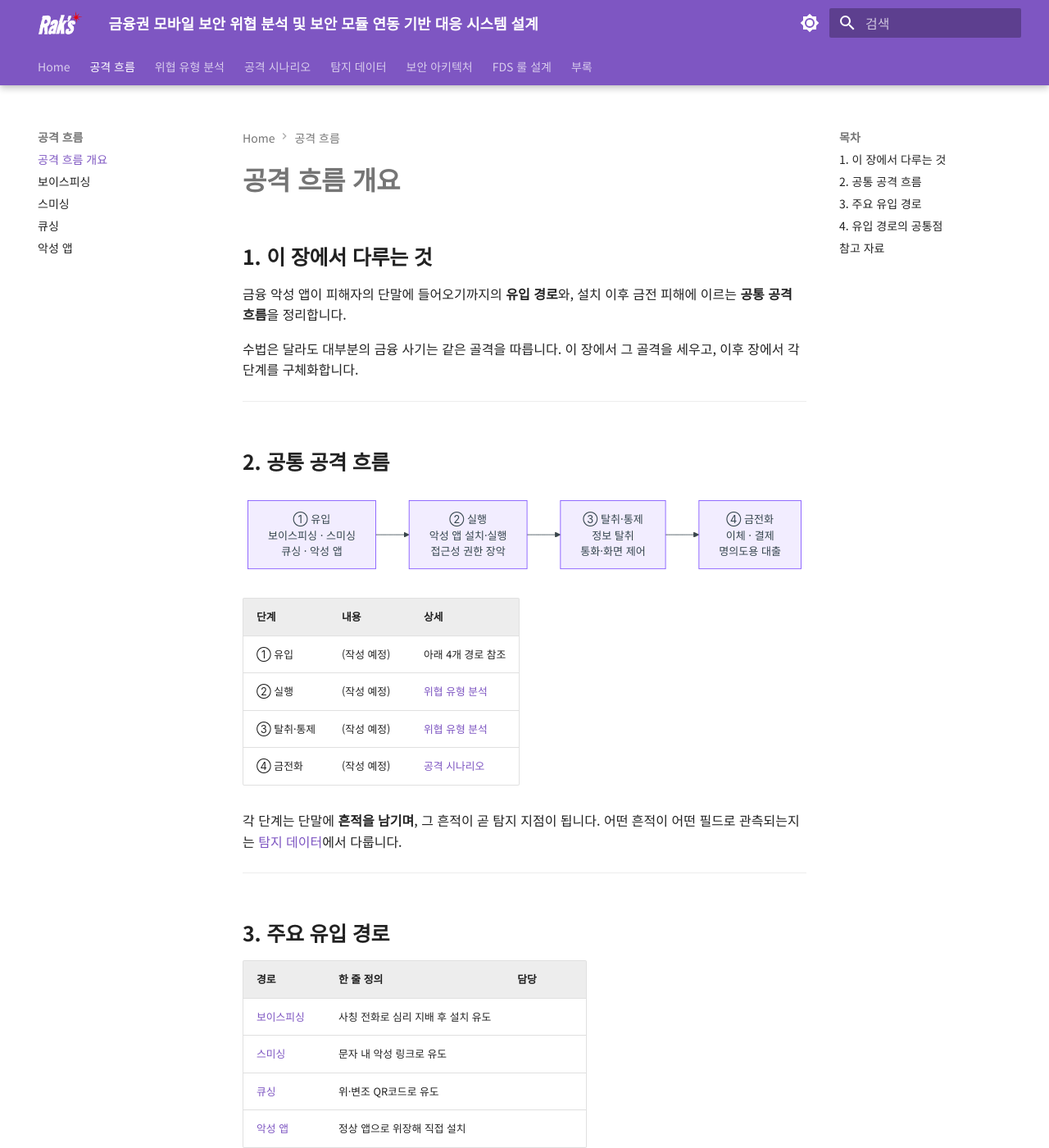
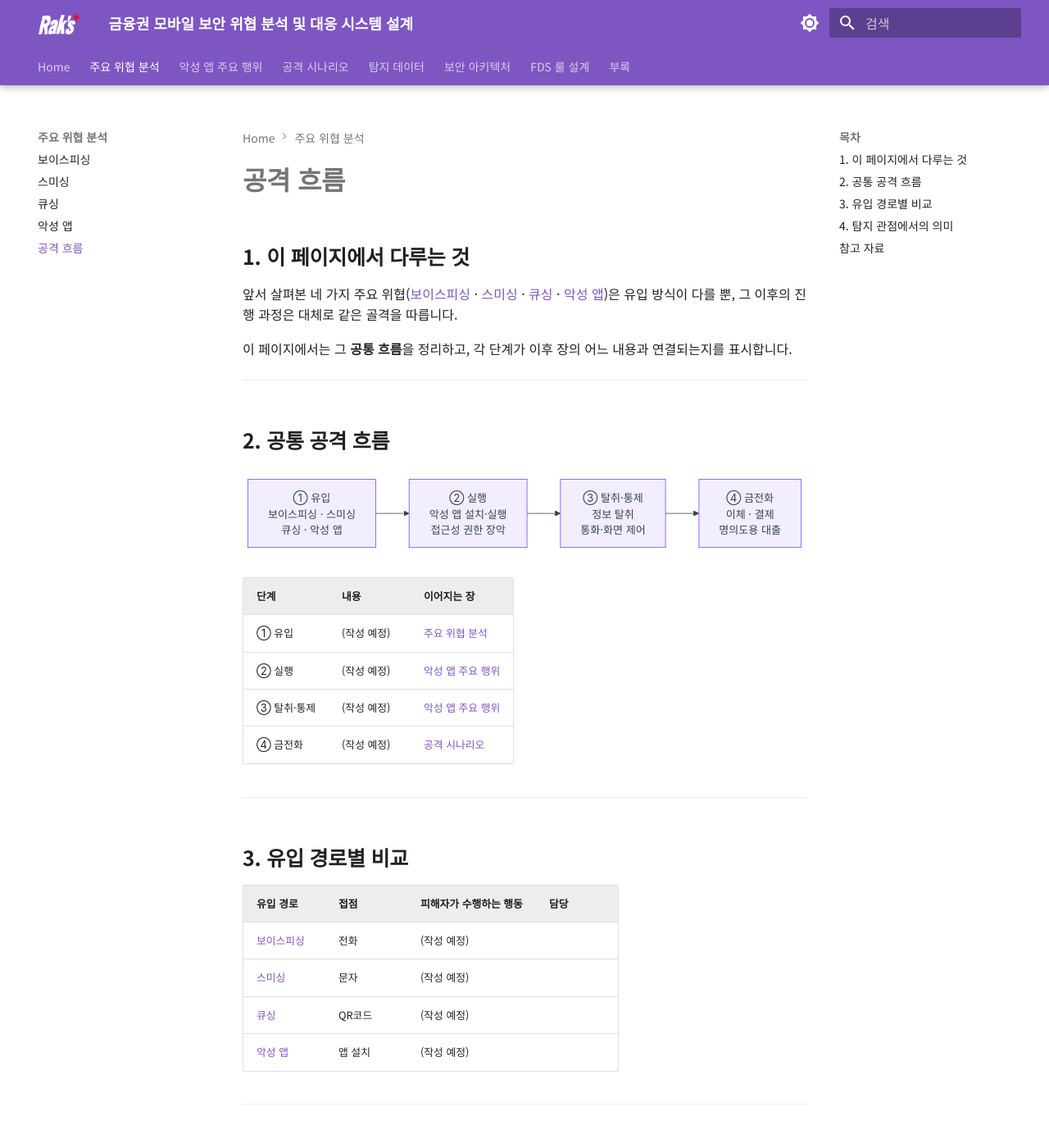
Before and after one commit to Rakkk-s/mobile-security-fds-docs, an MkDocs documentation site: the page built from docs/00-flow/overview.md, in a window 1280 px wide and 1400 px high. Shown: the whole window at 82% size. Built offline with MkDocs 1.6.1 and Material for MkDocs 9.7.7, drawn with Linux system fonts in a browser that asks for light colours; some of the changed text lies outside the part shown.

Commit message:
fix: mkdocs.yml, 페이지 수정

````diff
--- a/docs/00-flow/overview.md
+++ b/docs/00-flow/overview.md
@@ -1,12 +1,11 @@
-# 공격 흐름 개요
+# 공격 흐름
 
-## 1. 이 장에서 다루는 것
+## 1. 이 페이지에서 다루는 것
 
-금융 악성 앱이 피해자의 단말에 들어오기까지의 **유입 경로**와,
-설치 이후 금전 피해에 이르는 **공통 공격 흐름**을 정리합니다.
+앞서 살펴본 네 가지 주요 위협([보이스피싱](entry-01-voicephishing.md) · [스미싱](entry-02-smishing.md) · [큐싱](entry-03-qshing.md) · [악성 앱](entry-04-malapp.md))은
+유입 방식이 다를 뿐, 그 이후의 진행 과정은 대체로 같은 골격을 따릅니다.
 
-수법은 달라도 대부분의 금융 사기는 같은 골격을 따릅니다.
-이 장에서 그 골격을 세우고, 이후 장에서 각 단계를 구체화합니다.
+이 페이지에서는 그 **공통 흐름**을 정리하고, 각 단계가 이후 장의 어느 내용과 연결되는지를 표시합니다.
 
 ---
 
@@ -19,30 +18,30 @@ flowchart LR
     C --> D["④ 금전화<br/>이체 · 결제<br/>명의도용 대출"]
 ```
 
-| 단계 | 내용 | 상세 |
+| 단계 | 내용 | 이어지는 장 |
 | --- | --- | --- |
-| ① 유입 | (작성 예정) | 아래 4개 경로 참조 |
-| ② 실행 | (작성 예정) | [위협 유형 분석](../01-threat/overview.md) |
-| ③ 탈취·통제 | (작성 예정) | [위협 유형 분석](../01-threat/overview.md) |
-| ④ 금전화 | (작성 예정) | [공격 시나리오](../02-scenario/overview.md) |
-
-각 단계는 단말에 **흔적을 남기며**, 그 흔적이 곧 탐지 지점이 됩니다.
-어떤 흔적이 어떤 필드로 관측되는지는 [탐지 데이터](../03-detection/overview.md)에서 다룹니다.
+| ① 유입 | (작성 예정) | [주요 위협 분석](entry-01-voicephishing.md) |
+| ② 실행 | (작성 예정) | [악성 앱 주요 행위](../01-threat/type-01-loader.md) |
+| ③ 탈취·통제 | (작성 예정) | [악성 앱 주요 행위](../01-threat/type-01-loader.md) |
+| ④ 금전화 | (작성 예정) | [공격 시나리오](../02-scenario/scenario-01-card-cancel.md) |
 
 ---
 
-## 3. 주요 유입 경로
+## 3. 유입 경로별 비교
 
-| 경로 | 한 줄 정의 | 담당 |
-| --- | --- | --- |
-| [보이스피싱](entry-01-voicephishing.md) | 사칭 전화로 심리 지배 후 설치 유도 | |
-| [스미싱](entry-02-smishing.md) | 문자 내 악성 링크로 유도 | |
-| [큐싱](entry-03-qshing.md) | 위·변조 QR코드로 유도 | |
-| [악성 앱](entry-04-malapp.md) | 정상 앱으로 위장해 직접 설치 | |
+| 유입 경로 | 접점 | 피해자가 수행하는 행동 | 담당 |
+| --- | --- | --- | --- |
+| [보이스피싱](entry-01-voicephishing.md) | 전화 | (작성 예정) | |
+| [스미싱](entry-02-smishing.md) | 문자 | (작성 예정) | |
+| [큐싱](entry-03-qshing.md) | QR코드 | (작성 예정) | |
+| [악성 앱](entry-04-malapp.md) | 앱 설치 | (작성 예정) | |
 
 ---
 
-## 4. 유입 경로의 공통점
+## 4. 탐지 관점에서의 의미
+
+각 단계는 단말에 **흔적을 남기며**, 그 흔적이 곧 탐지 지점이 됩니다.
+어떤 흔적이 어떤 필드로 관측되는지는 [탐지 데이터](../03-detection/api-01-deviceinfo.md)에서 다룹니다.
 
 (작성 예정)
 
--- a/docs/01-threat/overview.md
+++ /dev/null
@@ -1,35 +0,0 @@
-# 위협 분석 개요
-
-## 1. 이 장에서 다루는 것
-
-(작성 예정)
-
----
-
-## 2. 악성 행위 유형
-
-| 유형 | 한 줄 정의 | 담당 |
-| --- | --- | --- |
-| [로더·드로퍼·다운로더형](type-01-loader.md) | (작성 예정) | |
-| [개인·단말정보 탈취형](type-02-deviceinfo.md) | (작성 예정) | |
-| [금융·인증정보 탈취형](type-03-credential.md) | (작성 예정) | |
-| [통화·문자 제어형](type-04-callcontrol.md) | (작성 예정) | |
-| [원격제어·화면감시형](type-05-remotecontrol.md) | (작성 예정) | |
-
----
-
-## 3. 공통 공격 흐름
-
-(작성 예정)
-
----
-
-## 4. 용어 정리 방침
-
-전체 용어는 [부록 · 용어 정리](../99-appendix/glossary.md)를 참고하세요.
-
----
-
-## 참고 자료
-
-- (작성 예정)
--- a/docs/02-scenario/overview.md
+++ /dev/null
@@ -1,44 +0,0 @@
-# 시나리오 구성
-
-## 1. 왜 시나리오 단위인가
-
-(작성 예정)
-
----
-
-## 2. 시나리오 목록
-
-| # | 시나리오 | 주 유입 경로 | 사용된 악성 유형 | 담당 | 상태 |
-| --- | --- | --- | --- | --- | --- |
-| 01 | [카드사 부정결제 취소](scenario-01-card-cancel.md) | | | | 작성 예정 |
-| 02 | [기관 사칭 전화 가로채기](scenario-02-forcecall.md) | | | | 작성 예정 |
-| 03 | [대출 사칭 원격제어](scenario-03-remotecontrol.md) | | | | 작성 예정 |
-| 04 | [NFC 릴레이 결제](scenario-04-nfc-relay.md) | | | | 작성 예정 |
-
----
-
-## 3. 시나리오 작성 규격
-
-모든 시나리오 페이지는 다음 구조를 따릅니다.
-
-| 절 | 내용 |
-| --- | --- |
-| 1. 시나리오 설명 | 무엇이 일어나는지 한 문단으로 요약 |
-| 2. 공격 흐름 | 번호가 매겨진 단계별 서술 + 다이어그램 |
-| 3. 피해자의 인식과 실제 동작 | 두 열 대조표 |
-| 4. 사용된 공격 기법 | 기법명과 사용 방식 |
-| 5. 사용된 악성 앱 구조·기능 | 단일 앱인지 다단계인지, 어떤 유형인지 |
-| 6. 단계별 탐지 지점 | 각 단계에서 관측 가능한 탐지 데이터 |
-| 7. 적용 룰 | 이 시나리오를 방어하는 룰 목록 |
-
----
-
-## 4. 검증 방식
-
-(작성 예정)
-
----
-
-## 참고 자료
-
-- (작성 예정)
--- a/mkdocs.yml
+++ b/mkdocs.yml
@@ -1,4 +1,4 @@
-site_name: 금융권 모바일 보안 위협 분석 및 보안 모듈 연동 기반 대응 시스템 설계
+site_name: 금융권 모바일 보안 위협 분석 및 대응 시스템 설계
 site_description: 시큐리티 아카데미 8기 안랩 트랙 · TEAM Rak's 프로젝트 문서
 site_url: https://rakkk-s.github.io/mobile-security-fds-docs/
 
@@ -83,27 +83,24 @@ extra_css:
 
 nav:
   - Home: index.md
-  - 공격 흐름:
-      - "공격 흐름 개요": 00-flow/overview.md
+  - 주요 위협 분석:
       - "보이스피싱": 00-flow/entry-01-voicephishing.md
       - "스미싱": 00-flow/entry-02-smishing.md
       - "큐싱": 00-flow/entry-03-qshing.md
       - "악성 앱": 00-flow/entry-04-malapp.md
-  - 위협 유형 분석:
-      - "위협 분석 개요": 01-threat/overview.md
+      - "공격 흐름": 00-flow/overview.md
+  - 악성 앱 주요 행위:
       - "로더·드로퍼·다운로더형": 01-threat/type-01-loader.md
       - "개인·단말정보 탈취형": 01-threat/type-02-deviceinfo.md
       - "금융·인증정보 탈취형": 01-threat/type-03-credential.md
       - "통화·문자 제어형": 01-threat/type-04-callcontrol.md
       - "원격제어·화면감시형": 01-threat/type-05-remotecontrol.md
   - 공격 시나리오:
-      - "시나리오 구성": 02-scenario/overview.md
       - "카드사 부정결제 취소": 02-scenario/scenario-01-card-cancel.md
       - "기관 사칭 전화 가로채기": 02-scenario/scenario-02-forcecall.md
       - "대출 사칭 원격제어": 02-scenario/scenario-03-remotecontrol.md
       - "NFC 릴레이 결제": 02-scenario/scenario-04-nfc-relay.md
   - 탐지 데이터:
-      - "탐지 데이터 개요": 03-detection/overview.md
       - "단말수집정보 (deviceInfo)": 03-detection/api-01-deviceinfo.md
       - "악성코드 탐지정보 (antivirus)": 03-detection/api-02-antivirus.md
       - "원격제어·루팅 탐지정보 (rootcheck)": 03-detection/api-03-rootcheck.md
````
Also changed, not shown: docs/03-detection/overview.md (deleted, +0 -37 lines), docs/index.md (+8 -8 lines).
